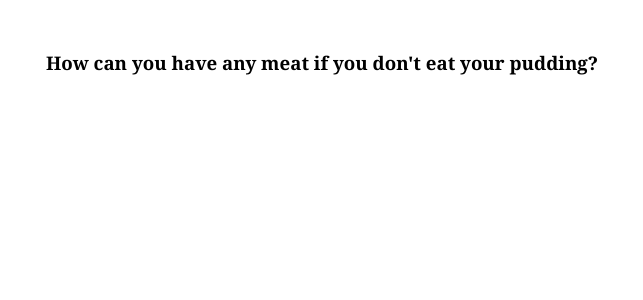
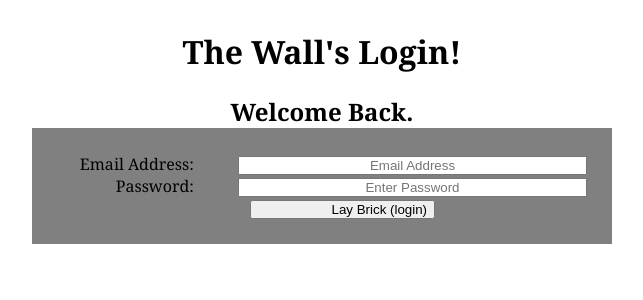
Before and after one commit to Ballycyrk/TheWall, a Flask app: template Templates/login.html in a window 1280 px wide. Shown: the top 300 px of the page, without its empty margins (318-961 px from the left). Run offline with Flask 2, Linux system fonts and the light colour scheme; the template is opened without the code that fills it, so the values that code supplies are empty.

Commit message:
add login

```diff
--- a/Static/CSS/style.css
+++ b/Static/CSS/style.css
@@ -25,6 +25,11 @@
   padding: 30px;
   text-align: center;
   font-family: Georgia;
+}
+
+.flash {
+  font-weight: bold;
+  color: red;
 }
 
 form {
--- a/Templates/index.html
+++ b/Templates/index.html
@@ -35,7 +35,7 @@
       {% with messages = get_flashed_messages() %}
         {% if messages %}
           {% for message in messages %}
-          <p>{{ message }}</p>
+          <p class='flash'>{{ message }}</p>
           {% endfor %}
         {% endif %}
       {% endwith %}
--- a/Templates/login.html
+++ b/Templates/login.html
@@ -2,13 +2,32 @@
 <html lang='en'>
   <head>
     <meta charset='utf-8' />
-    <title>Cladding</title>
+    <title>Bricks</title>
     <meta name="description" content="Create a wall/forum page where users will be able the post a message and see the message displayed by others users. Stores the messages in a table called 'messages' and retrieve the messages from the database.">
     <link rel="stylesheet" type="text/css" href="{{ url_for('static', filename='CSS/style.css') }}">
   </head>
-  <body>
+ <body>
     <div id="container">
-      <h3>How can you have any meat if you don't eat your pudding?</h3>
+      <h1>The Wall's Login!</h1>
+      <br>
+      <h2>Welcome Back.</h2>
+      <form action='/login' method='post'>
+        <label>Email Address:
+          <input type='text' name='email' placeholder='Email Address'>
+        </label>
+        <label>Password:
+          <input type='password' name='password' placeholder='Enter Password'>
+        </label>
+        <input type='submit' value='Lay Brick (login)'>
+      </form>
+      <br>
+      {% with messages = get_flashed_messages() %}
+        {% if messages %}
+          {% for message in messages %}
+          <p class='flash'>{{ message }}</p>
+          {% endfor %}
+        {% endif %}
+      {% endwith %}
     </div>
   </body>
 </html>
--- a/server.py
+++ b/server.py
@@ -62,4 +62,30 @@ def create():
       return 'Give us a minute.'
   return redirect('/')
 
+@app.route('/login')
+def login():
+  return render_template('login.html')
+
+@app.route('/login', methods = ['POST'])
+def logcon():
+  user = get_user(request.form['email'])
+  if len(user) == 0:
+    flash('Email not in database. Please register.')
+    return render_template('index.html')
+  else:
+    if bcrypt.check_password_hash(user[0]['pw_digest'], request.form['password']):
+      session['user_id']    = user[0]['id']
+      session['first_name'] = user[0]['first_name']
+      flash('Welcome back!')
+      return redirect('/')
+    else:
+      session.clear()
+      flash('Email and/or Password not correct')
+      return render_template('login.html')
+
+@app.route('/logout')
+def logout():
+  session.clear()
+  return redirect('/')
+
 app.run(debug=True)
```
